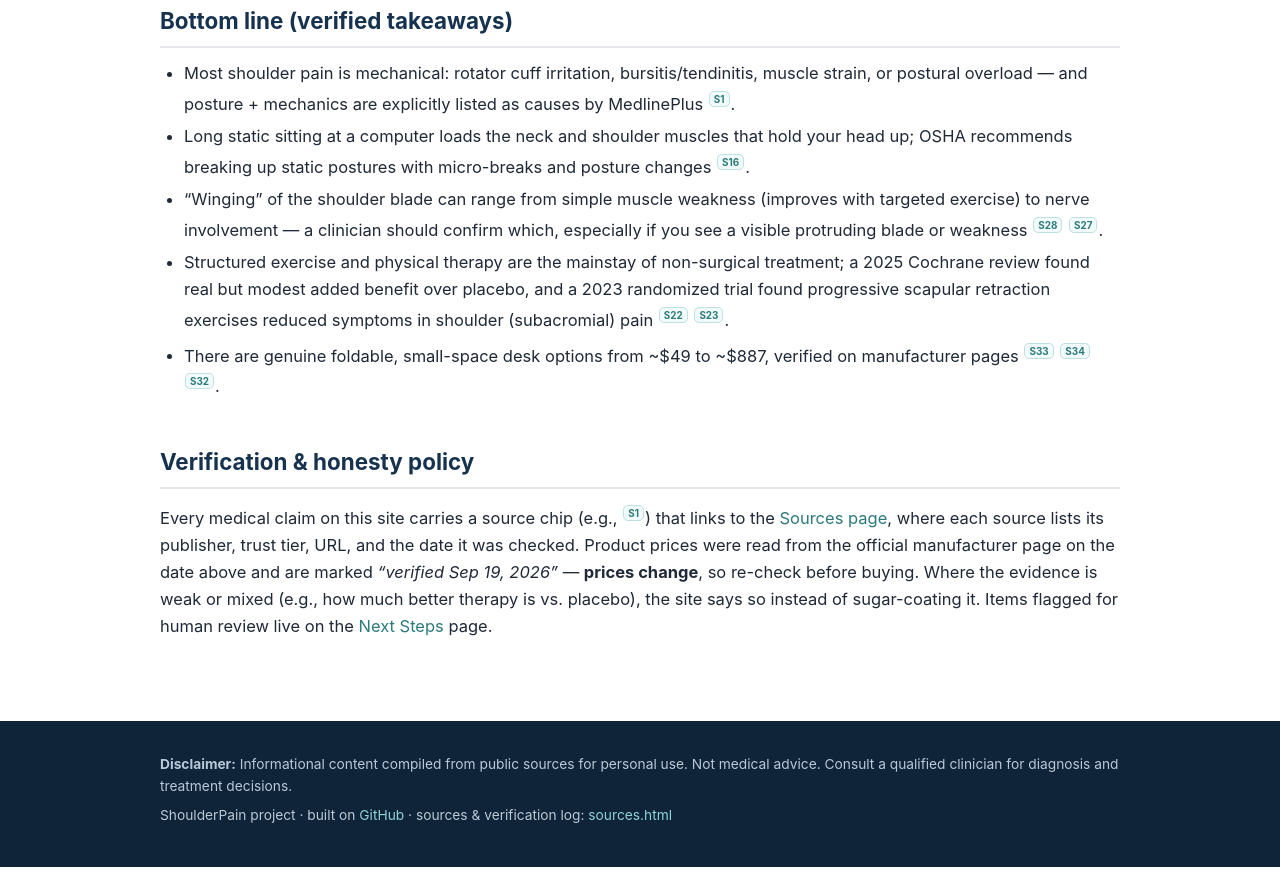
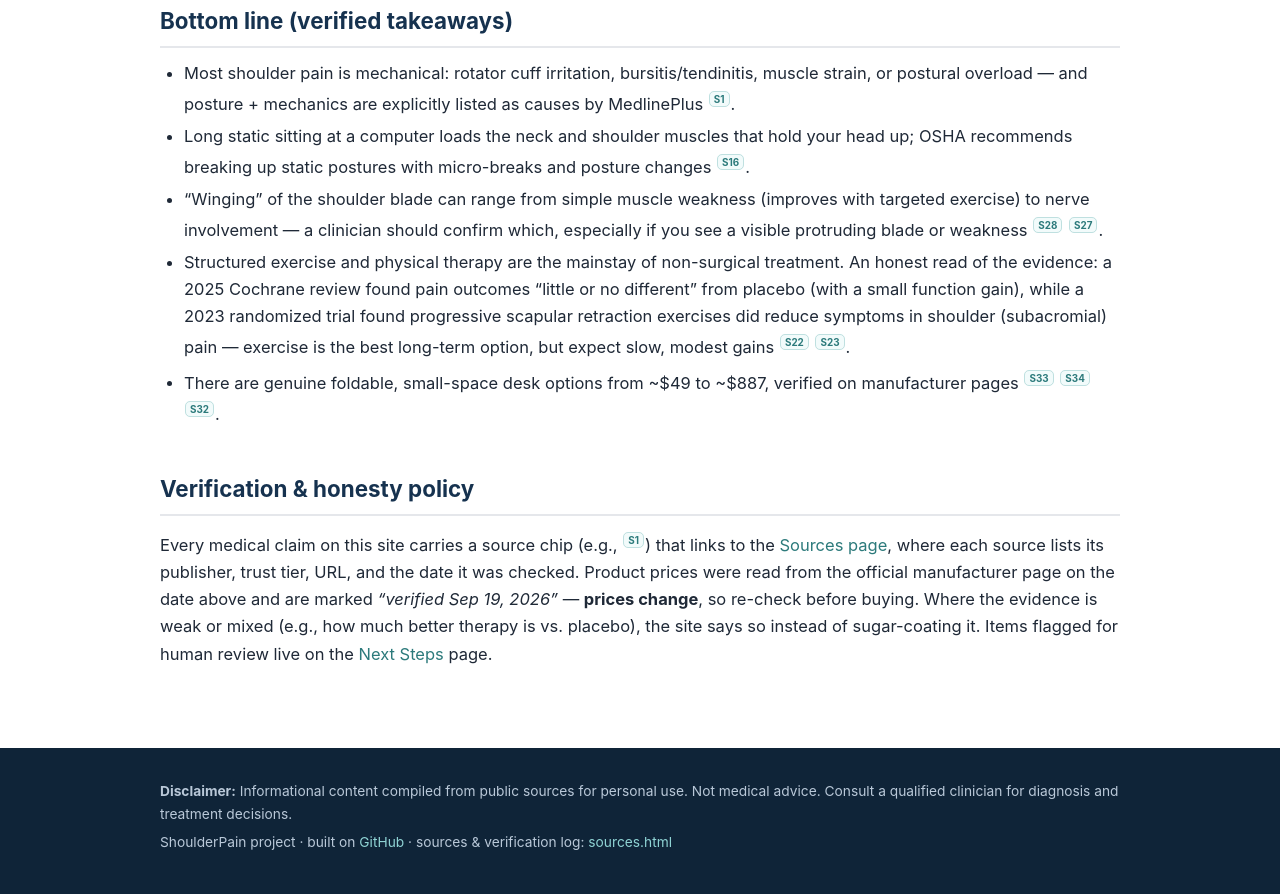
Before and after one commit to buffedlizard55-lab/ShoulderPain, a plain HTML site: page index.html in a window 1280 px wide. Shown: the part 1182-2076 px from the top of the page. Before the commit the page ends 2049 px from the top, so only its background shows below. Drawn offline with Linux system fonts and the light colour scheme.

Commit message:
Align index-page Cochrane summary with the treatment page (evidence nuance)
Co-authored-by: arena-agent <297053741+arena-agent@users.noreply.github.com>

```diff
--- a/index.html
+++ b/index.html
@@ -84,7 +84,7 @@
       <li>Most shoulder pain is mechanical: rotator cuff irritation, bursitis/tendinitis, muscle strain, or postural overload — and posture + mechanics are explicitly listed as causes by MedlinePlus <sup class="src"><a href="sources.html#s1">S1</a></sup>.</li>
       <li>Long static sitting at a computer loads the neck and shoulder muscles that hold your head up; OSHA recommends breaking up static postures with micro-breaks and posture changes <sup class="src"><a href="sources.html#s16">S16</a></sup>.</li>
       <li>“Winging” of the shoulder blade can range from simple muscle weakness (improves with targeted exercise) to nerve involvement — a clinician should confirm which, especially if you see a visible protruding blade or weakness <sup class="src"><a href="sources.html#s28">S28</a></sup> <sup class="src"><a href="sources.html#s27">S27</a></sup>.</li>
-      <li>Structured exercise and physical therapy are the mainstay of non-surgical treatment; a 2025 Cochrane review found real but modest added benefit over placebo, and a 2023 randomized trial found progressive scapular retraction exercises reduced symptoms in shoulder (subacromial) pain <sup class="src"><a href="sources.html#s22">S22</a></sup> <sup class="src"><a href="sources.html#s23">S23</a></sup>.</li>
+      <li>Structured exercise and physical therapy are the mainstay of non-surgical treatment. An honest read of the evidence: a 2025 Cochrane review found pain outcomes “little or no different” from placebo (with a small function gain), while a 2023 randomized trial found progressive scapular retraction exercises did reduce symptoms in shoulder (subacromial) pain — exercise is the best long-term option, but expect slow, modest gains <sup class="src"><a href="sources.html#s22">S22</a></sup> <sup class="src"><a href="sources.html#s23">S23</a></sup>.</li>
       <li>There are genuine foldable, small-space desk options from ~$49 to ~$887, verified on manufacturer pages <sup class="src"><a href="sources.html#s33">S33</a></sup> <sup class="src"><a href="sources.html#s34">S34</a></sup> <sup class="src"><a href="sources.html#s32">S32</a></sup>.</li>
     </ul>
   </section>
```
